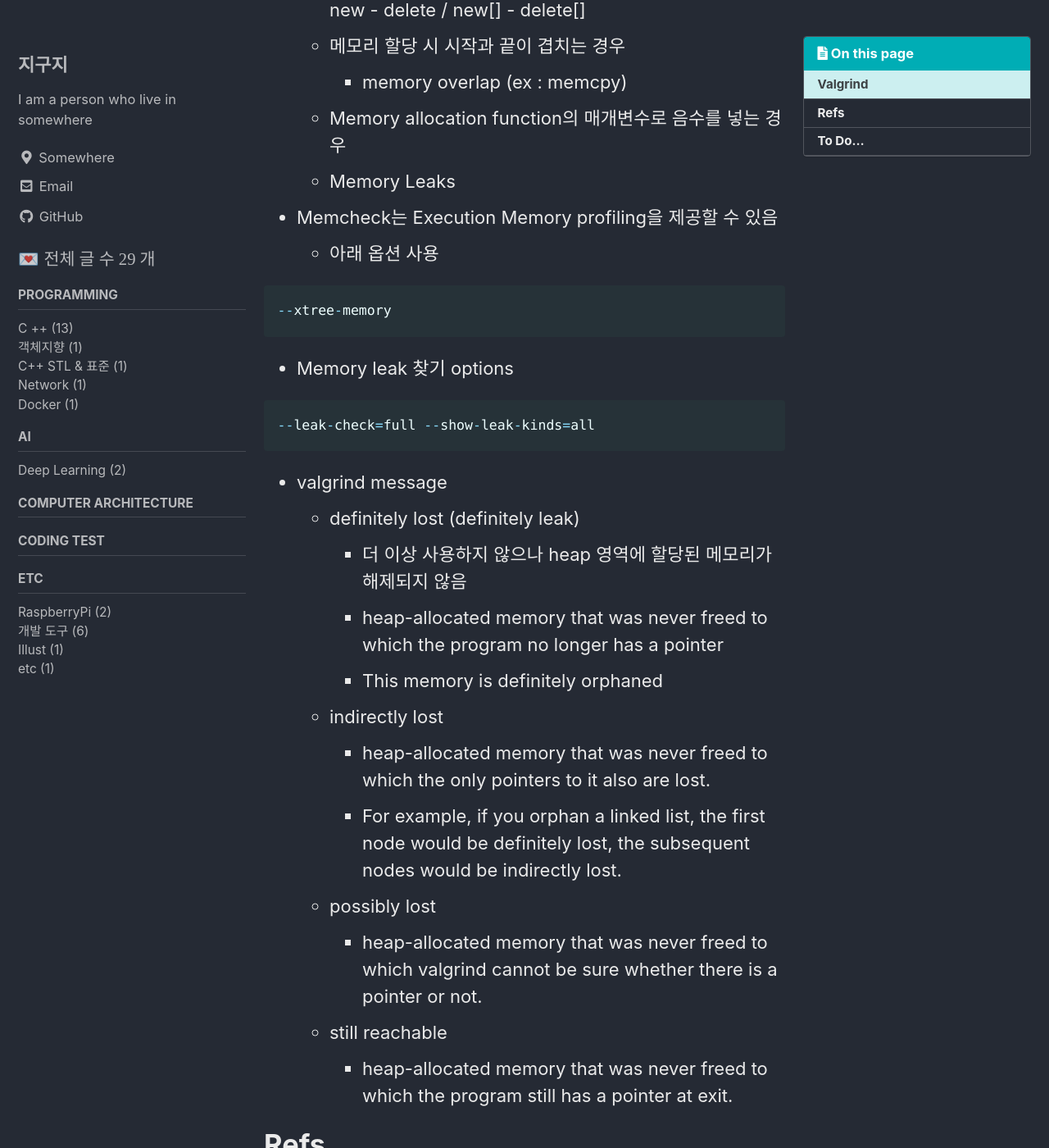
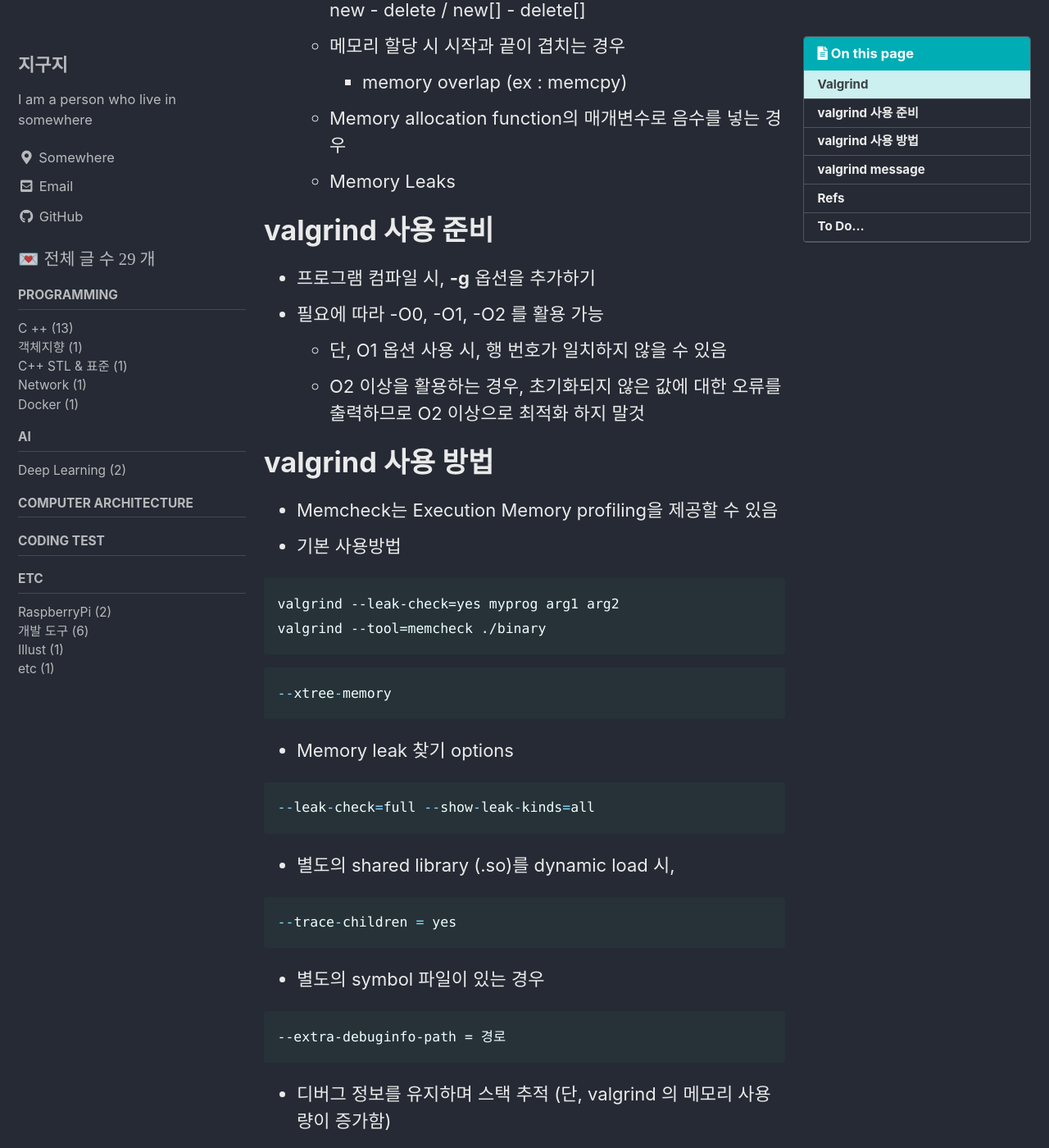
Before and after one commit to hyesuk-k/hyesuk-k.github.io, a Jekyll site: the page built from _posts/dev_utils/2021-09-14-valgrind.md, in a window 1280 px wide and 1400 px high, scrolled down 604 px. Shown: the whole window at 82% size. Built offline with Jekyll 4.4.1, drawn with Linux system fonts in a browser that asks for light colours; cached includes are drawn as plain includes; some of the changed text lies outside the part shown.

Commit message:
[dev_utils] valgrind 옵션 설명 추가

````diff
--- a/_posts/dev_utils/2021-09-14-valgrind.md
+++ b/_posts/dev_utils/2021-09-14-valgrind.md
@@ -33,8 +33,23 @@ last_modified_at: 2021-10-13
   + Memory allocation function의 매개변수로 음수를 넣는 경우
   + Memory Leaks
 
+# valgrind 사용 준비
+
+* 프로그램 컴파일 시, __-g__ 옵션을 추가하기
+* 필요에 따라 -O0, -O1, -O2 를 활용 가능
+  + 단, O1 옵션 사용 시, 행 번호가 일치하지 않을 수 있음
+  + O2 이상을 활용하는 경우, 초기화되지 않은 값에 대한 오류를 출력하므로 O2 이상으로 최적화 하지 말것
+
+# valgrind 사용 방법
+
 * Memcheck는 Execution Memory profiling을 제공할 수 있음
-  + 아래 옵션 사용
+* 기본 사용방법
+
+```
+valgrind --leak-check=yes myprog arg1 arg2
+valgrind --tool=memcheck ./binary
+```
+
 
 ```cpp
 --xtree-memory
@@ -46,18 +61,39 @@ last_modified_at: 2021-10-13
 --leak-check=full --show-leak-kinds=all
 ```
 
-* valgrind message
-  + definitely lost (definitely leak)
-    - 더 이상 사용하지 않으나 heap 영역에 할당된 메모리가 해제되지 않음
-    - heap-allocated memory that was never freed to which the program no longer has a pointer
-    - This memory is definitely orphaned
-  + indirectly lost
-    - heap-allocated memory that was never freed to which the only pointers to it also are lost.
-    - For example, if you orphan a linked list, the first node would be definitely lost, the subsequent nodes would be indirectly lost.
-  + possibly lost
-    - heap-allocated memory that was never freed to which valgrind cannot be sure whether there is a pointer or not.
-  + still reachable
-    - heap-allocated memory that was never freed to which the program still has a pointer at exit.
+* 별도의 shared library (.so)를 dynamic load 시,
+
+```cpp
+--trace-children = yes
+```
+
+* 별도의 symbol 파일이 있는 경우
+
+```
+--extra-debuginfo-path = 경로
+```
+
+* 디버그 정보를 유지하며 스택 추적 (단, valgrind 의 메모리 사용량이 증가함)
+
+```
+ --keep-debuginfo=yes
+```
+
+
+# valgrind message
+
+* definitely lost (definitely leak)
+  - 더 이상 사용하지 않으나 heap 영역에 할당된 메모리가 해제되지 않음
+  - heap-allocated memory that was never freed to which the program no longer has a pointer
+  - This memory is definitely orphaned
+* indirectly lost
+  - heap-allocated memory that was never freed to which the only pointers to it also are lost.
+  - For example, if you orphan a linked list, the first node would be definitely lost, the subsequent nodes would be indirectly lost.
+* possibly lost
+  - heap-allocated memory that was never freed to which valgrind cannot be sure whether there is a pointer or not.
+
+* still reachable
+  - heap-allocated memory that was never freed to which the program still has a pointer at exit.
 
 # Refs
 
````
Also changed, not shown: other parts of _posts/dev_utils/2021-09-14-valgrind.md (+1 -1 lines).
